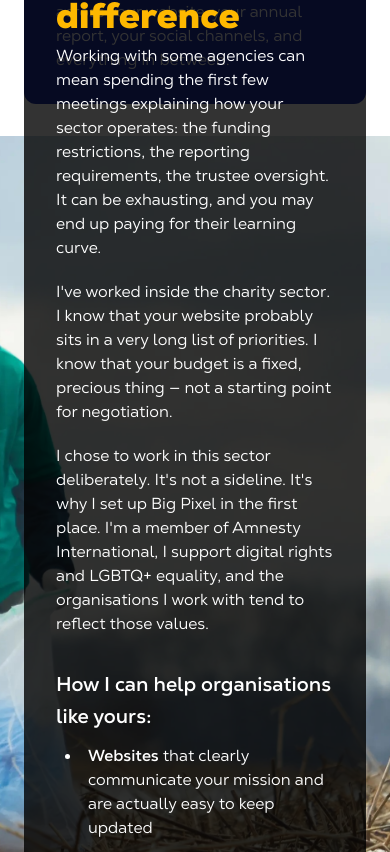
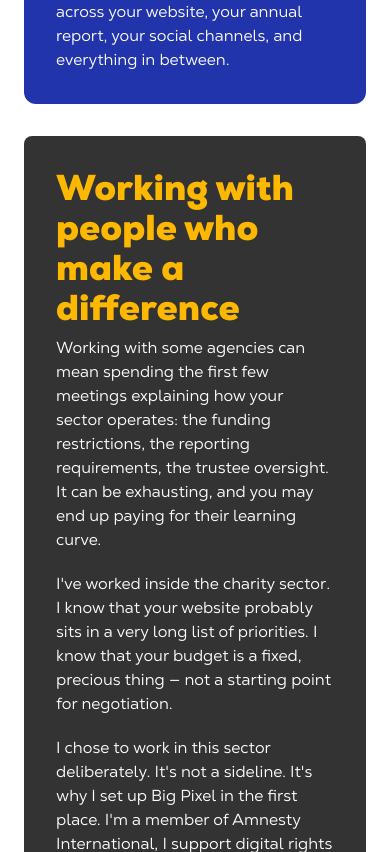
Before and after one commit to bigpixeldotcom/big-pixel-md, a Next.js app: page / in a window 390 px wide. Shown: the part 3612-4464 px from the top of the page. Built offline with nearby package versions, Linux system fonts and the light colour scheme.

Commit message:
Fix error on home page

```diff
--- a/app/components/home/focus.tsx
+++ b/app/components/home/focus.tsx
@@ -11,8 +11,8 @@ export default function Focus() {
   const alignClass = textPositionClass[frontmatter.textPosition ?? 'left'] ?? 'items-start';
 
   return (
-    <div className="h-screen w-full">
-      <div className="relative w-full h-full">
+    <div className="min-h-screen lg:h-screen w-full">
+      <div className="hidden lg:block relative w-full h-full">
         <Image
           src={frontmatter.image ? frontmatter.image : ''}
           alt="Background Image"
@@ -21,7 +21,6 @@ export default function Focus() {
             objectPosition: frontmatter.objectPosition,
             objectFit: 'cover',
           }}
-          priority
         />
         <section
           className={`absolute inset-0 z-10 max-w-7xl mx-auto flex flex-col ${alignClass} justify-center px-6 text-white font-sans`}
@@ -36,6 +35,18 @@ export default function Focus() {
           </div>
         </section>
       </div>
+      <div className="relative lg:hidden w-full h-full">
+        <section className="mx-auto flex flex-col justify-center px-6 text-white font-sans h-full w-full items-center">
+          <div className="flex flex-col gap-2 sm:gap-4 md:gap-6 lg:gap-8 xl:gap-10 w-full lg:w-1/2 bg-black/80 p-8 rounded-lg">
+            <h2 className="font-headline font-black text-4xl md:text-5xl lg:text-6xl text-yellow-300">
+              {frontmatter.title}
+            </h2>
+            <div className="text-base lg:text-lg prose prose-white">
+              <FocusText />
+            </div>
+          </div>
+        </section>
+      </div>
     </div>
   );
 }
--- a/app/layout.tsx
+++ b/app/layout.tsx
@@ -131,22 +131,24 @@ export default function RootLayout({
 }>) {
   return (
     <html lang="en">
+      <head>
+        <script
+          type="application/ld+json"
+          dangerouslySetInnerHTML={{
+            __html: JSON.stringify(websiteSchema).replace(/</g, '\\u003c'),
+          }}
+        />
+        <script
+          type="application/ld+json"
+          dangerouslySetInnerHTML={{
+            __html: JSON.stringify(organizationSchema).replace(/</g, '\\u003c'),
+          }}
+        />
+      </head>
       <body className={`${nexa.variable} ${nexaText.variable} antialiased`}>
         <ConsentManager>{children}</ConsentManager>
         <Analytics />
       </body>
-      <script
-        type="application/ld+json"
-        dangerouslySetInnerHTML={{
-          __html: JSON.stringify(organizationSchema).replace(/</g, '\\u003c'),
-        }}
-      />
-      <script
-        type="application/ld+json"
-        dangerouslySetInnerHTML={{
-          __html: JSON.stringify(websiteSchema).replace(/</g, '\\u003c'),
-        }}
-      />
     </html>
   );
 }
```
